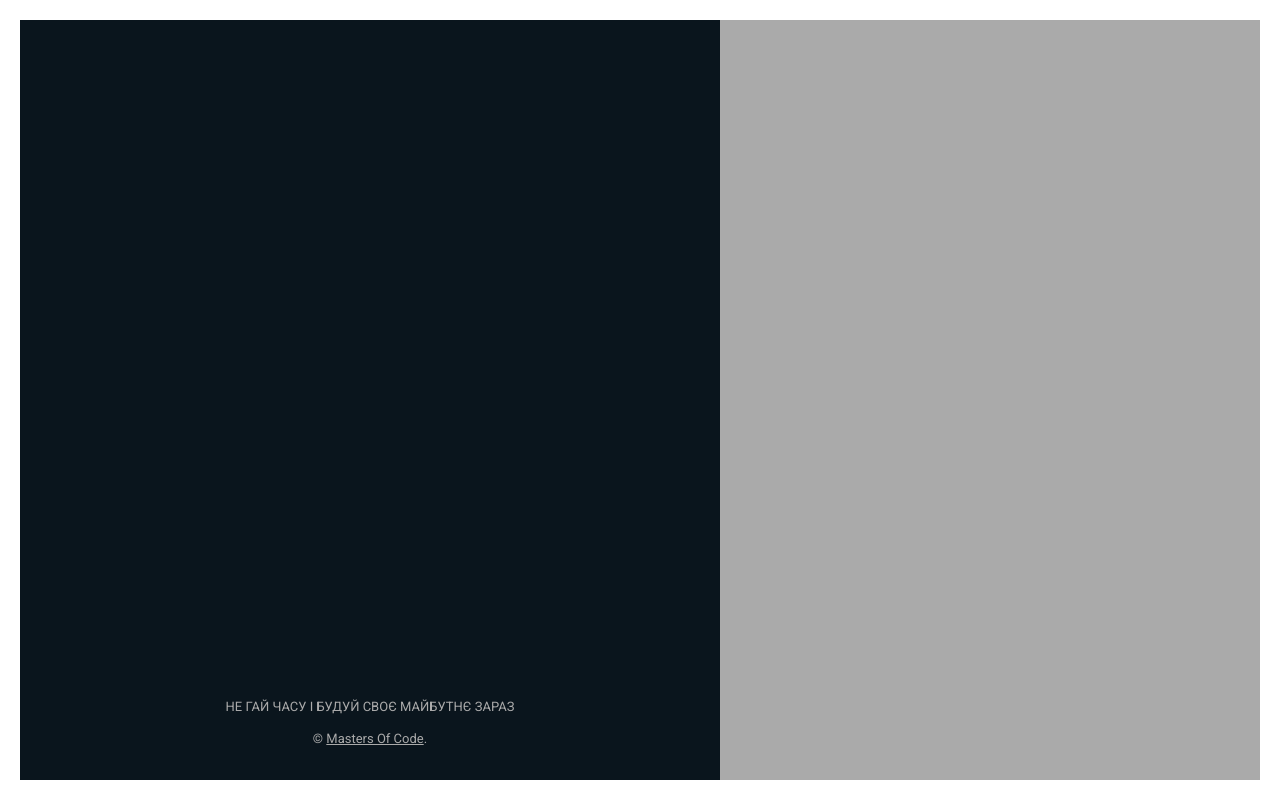
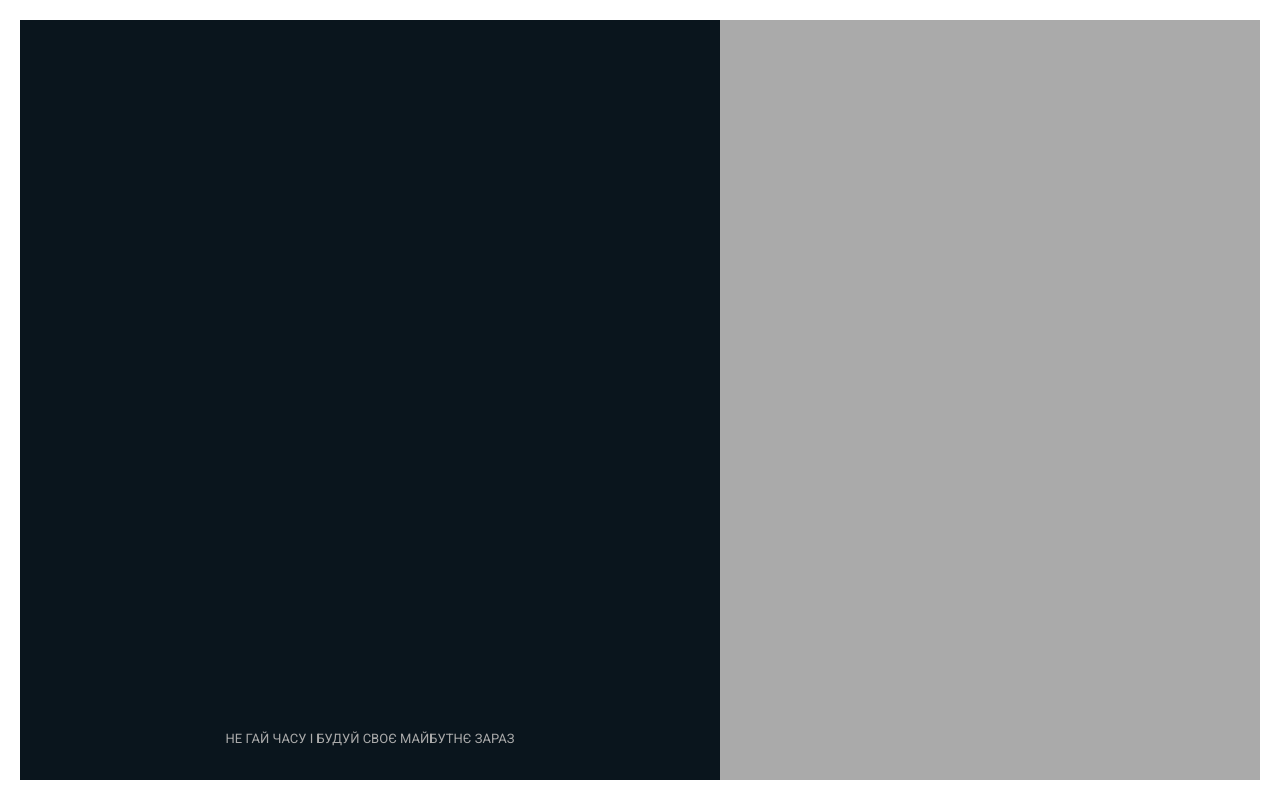
Before and after one commit to IPototska/Cardio-app, a plain HTML site: page index.html in a window 1280 px wide. Drawn offline with nearby package versions, Linux system fonts and the light colour scheme.

Commit message:
Update index.html

```diff
--- a/index.html
+++ b/index.html
@@ -113,15 +113,6 @@
       <p class="footer__copyright">
         НЕ ГАЙ ЧАСУ І БУДУЙ СВОЄ МАЙБУТНЄ ЗАРАЗ
       </p>
-      <p class="footer__copyright">
-        &copy;
-        <a
-          class="footer__link masters-of-code-link"
-          target="_blank"
-          href="https://masters-of-code.com/"
-          >Masters Of Code</a
-        >.
-      </p>
     </div>
 
     <div id="map"></div>
```
